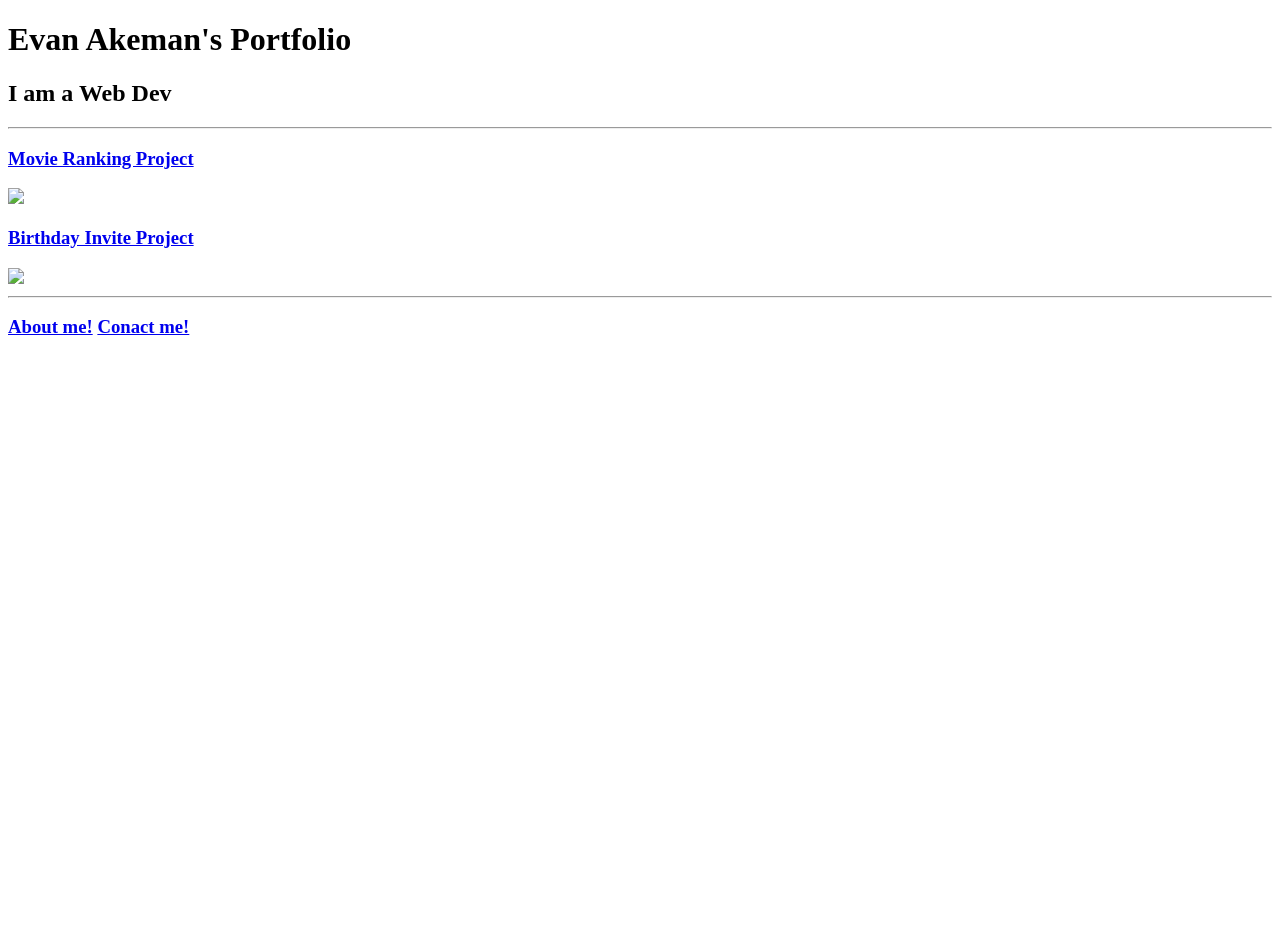
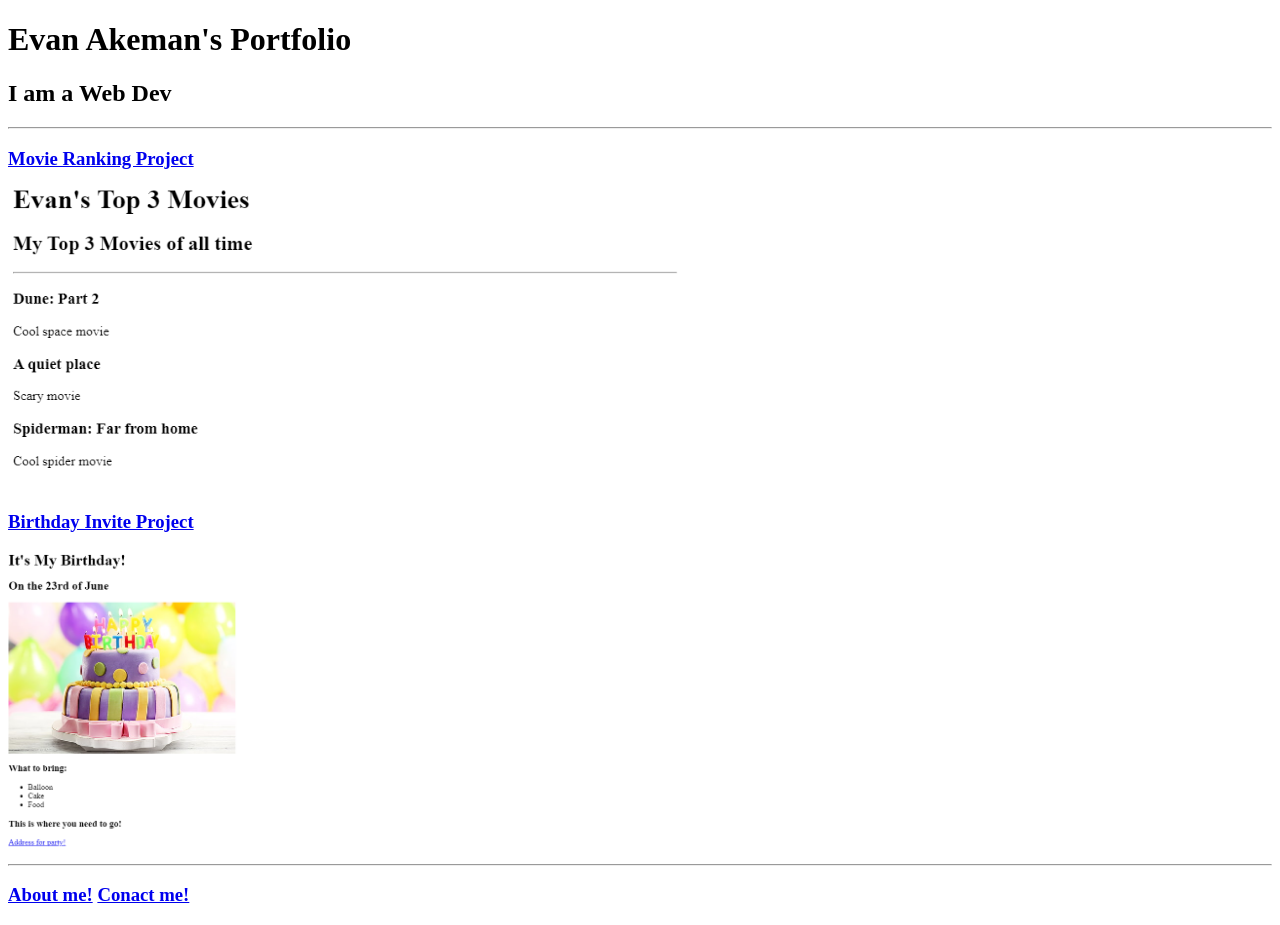
Before and after one commit to EvanAkeman/html-portfolio, a plain HTML site: page index.html in a window 1280 px wide. Before the commit the page ends 800 px from the top, so only its background shows below. Drawn offline with Linux system fonts and the light colour scheme.

Commit message:
Update index.html

```diff
--- a/index.html
+++ b/index.html
@@ -11,9 +11,9 @@
         <h2>I am a Web Dev</h2>
     <hr>
     <h3><a href="./public/movie-ranking.html">Movie Ranking Project</a></h3>
-    <img src="../4.3 HTML Porfolio Project/assets/images/Evans Movie Rankings.png"height=300>
+    <img src="../assets/images/Evans Movie Rankings.png"height=300>
     <h3><a href="./public/birthday-invite.html">Birthday Invite Project</a></h3>
-    <img src="../4.3 HTML Porfolio Project/assets/images/Evans Birthday Invite.png"height=300>
+    <img src="../assets/images/Evans Birthday Invite.png"height=300>
     <hr>
     <h3><a href="./public/about.html">About me!</a>
     <a href="./public/contact.html">Conact me!</a>
```
